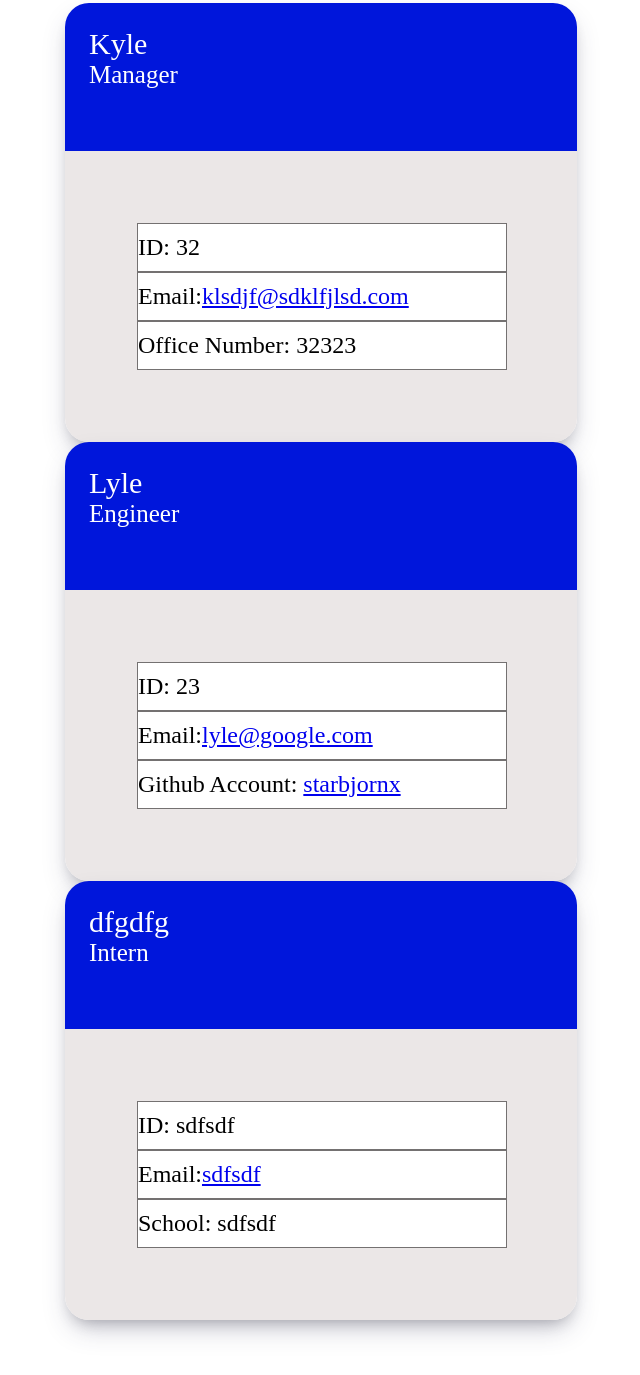
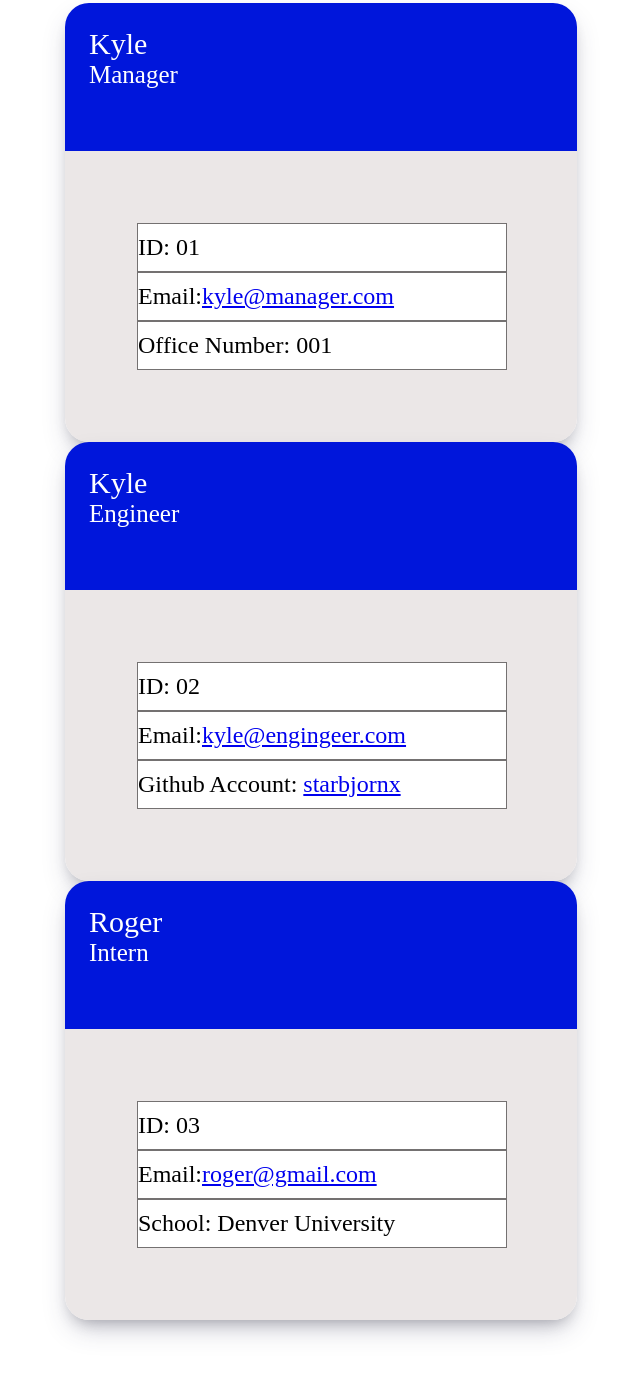
Before and after one commit to starbjornx/employee, a plain HTML site: page dist/output.html in a window 1280 px wide. Shown: the part 389-1764 px from the top of the page, without its empty margins (319-959 px from the left). Drawn offline with Linux system fonts and the light colour scheme.

Commit message:
updated output.html for a more professional look.

```diff
--- a/dist/output.html
+++ b/dist/output.html
@@ -76,9 +76,9 @@
             </div>
             <div class="bottom">
                 <ul>
-                    <li>ID: 32</li>
-                    <li>Email:<a href = "mailto:webmaster@example.com" klsdjf@sdklfjlsd.com>klsdjf@sdklfjlsd.com</a></li>
-                    <li>Office Number: 32323</li>
+                    <li>ID: 01</li>
+                    <li>Email:<a href = "mailto:webmaster@example.com" kyle@manager.com>kyle@manager.com</a></li>
+                    <li>Office Number: 001</li>
                 </ul>
             </div>
         </div>
@@ -86,13 +86,13 @@
 
         <div class="card">
             <div class="top">
-                <div>Lyle</div>
+                <div>Kyle</div>
                 <div>Engineer</div>
             </div>
             <div class="bottom">
                 <ul>
-                    <li>ID: 23</li>
-                    <li>Email:<a href = "mailto:webmaster@example.com" lyle@google.com>lyle@google.com</a></li>
+                    <li>ID: 02</li>
+                    <li>Email:<a href = "mailto:webmaster@example.com" kyle@engingeer.com>kyle@engingeer.com</a></li>
                     <li>Github Account: <a href = "https://github.com/starbjornx"target="_blank">starbjornx</a></li>
                 </ul>
             </div>
@@ -101,14 +101,14 @@
 
         <div class="card">
             <div class="top">
-                <div>dfgdfg</div>
+                <div>Roger</div>
                 <div>Intern</div>
             </div>
             <div class="bottom">
                 <ul>
-                    <li>ID: sdfsdf</li>
-                    <li>Email:<a href = "mailto:webmaster@example.com" sdfsdf>sdfsdf</a></li>
-                    <li>School: sdfsdf</li>
+                    <li>ID: 03</li>
+                    <li>Email:<a href = "mailto:webmaster@example.com" roger@gmail.com>roger@gmail.com</a></li>
+                    <li>School: Denver University</li>
                 </ul>
             </div>
         </div>
```
